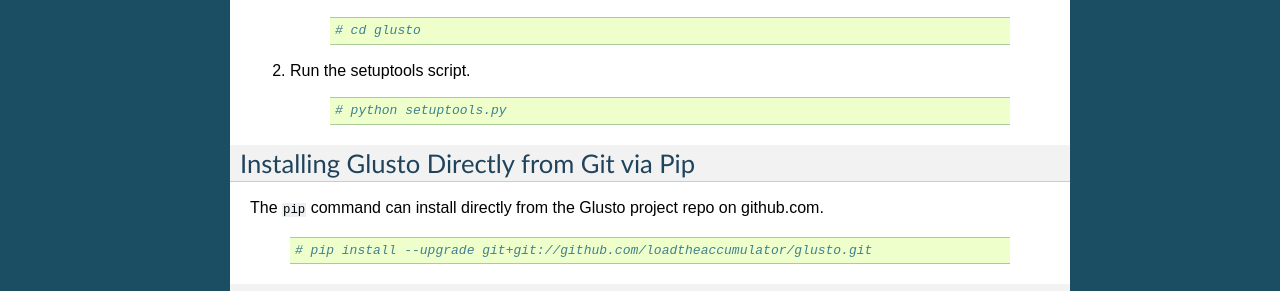
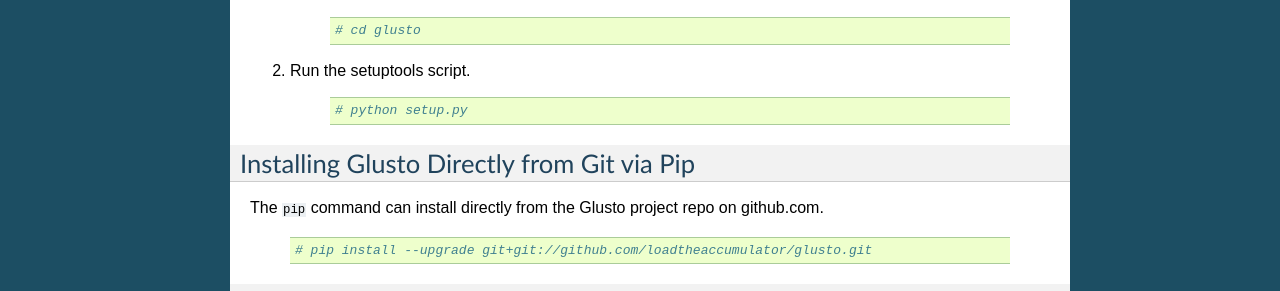
Before and after one commit to loadtheaccumulator/glusto, a Sphinx documentation site: the page built from docs/userguide/install.rst, in a window 1280 px wide. Shown: the part 471-762 px from the top of the page. Built offline with Sphinx 7.4.7, drawn with Linux system fonts in a browser that asks for light colours; pages that are not in the unit, such as notebooks, are missing from menus.

Commit message:
docs: typo
Signed-off-by: Jonathan Holloway <loadtheaccumulator@gmail.com>

```diff
--- a/docs/userguide/install.rst
+++ b/docs/userguide/install.rst
@@ -31,7 +31,7 @@
 
 	::
 
-		# python setuptools.py
+		# python setup.py
 
 Installing Glusto Directly from Git via Pip
 ===========================================
```
